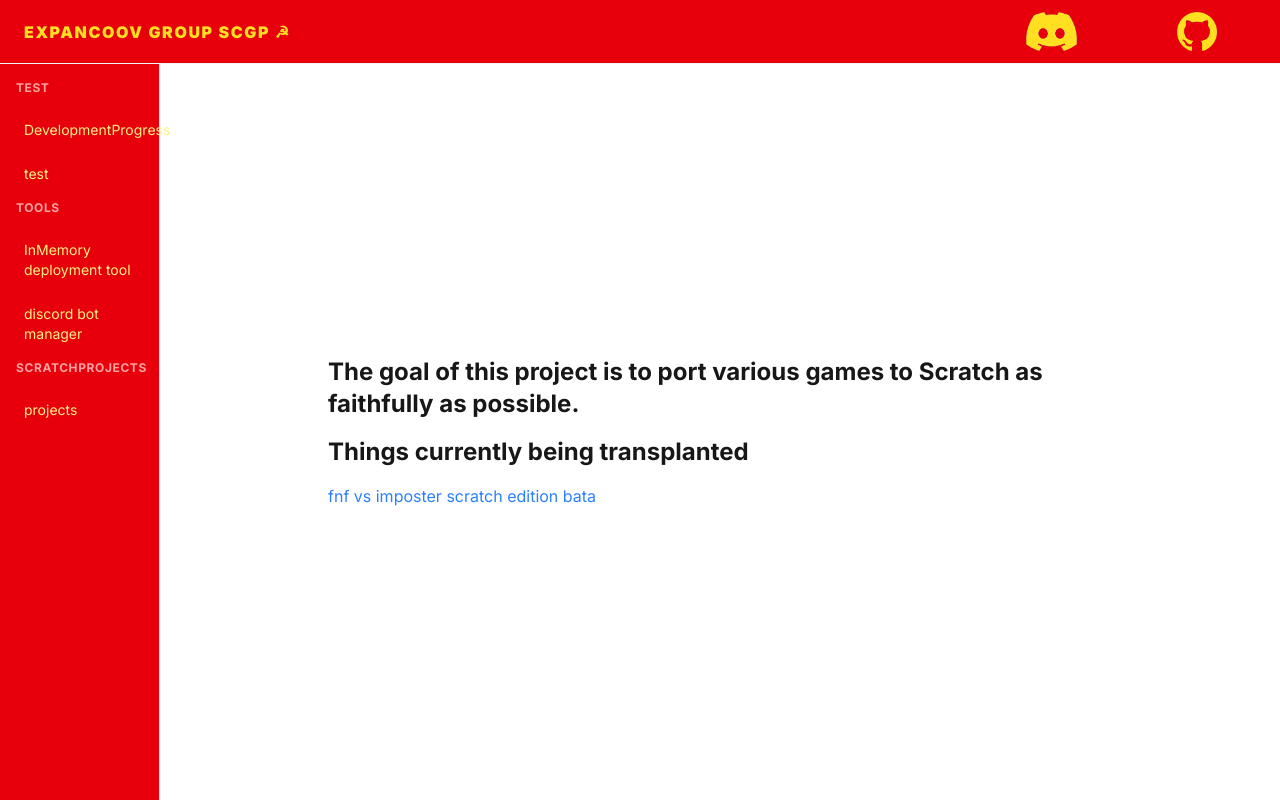
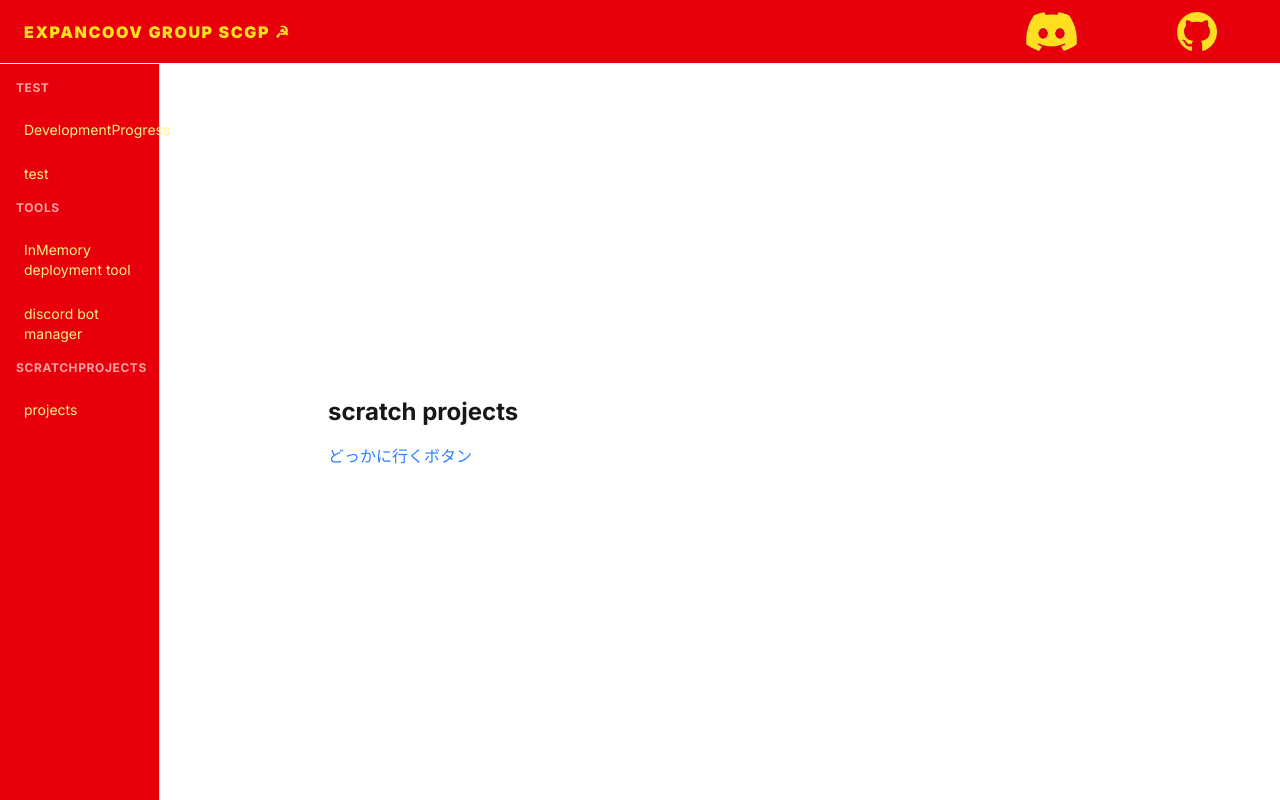
Before and after one commit to kousei085875900/scgp, a Next.js app: page /projects in a window 1280 px wide. Built offline with nearby package versions, Linux system fonts and the light colour scheme.

Commit message:
Update page.tsx

```diff
--- a/app/projects/page.tsx
+++ b/app/projects/page.tsx
@@ -1,3 +1,4 @@
+
 import Link from 'next/link';
 
 export default function Home() {
@@ -7,20 +8,16 @@ export default function Home() {
 
 
       <h1 className="text-2xl font-bold mb-4">
-        The goal of this project is to port various games to Scratch as faithfully as possible.
-      </h1>
-
-
-
-      <h1 className="text-2xl font-bold mb-4">
-        Things currently being transplanted
+        scratch projects
       </h1>
 
 
 
 
+
+
       　<a href="https://キチガイ.com" target="_blank" rel="noopener noreferrer"className="text-blue-500 hover:underline">
-  　　　　fnf vs imposter scratch edition bata
+  　　　　どっかに行くボタン
 　　　　</a>
 
     </main>
```
